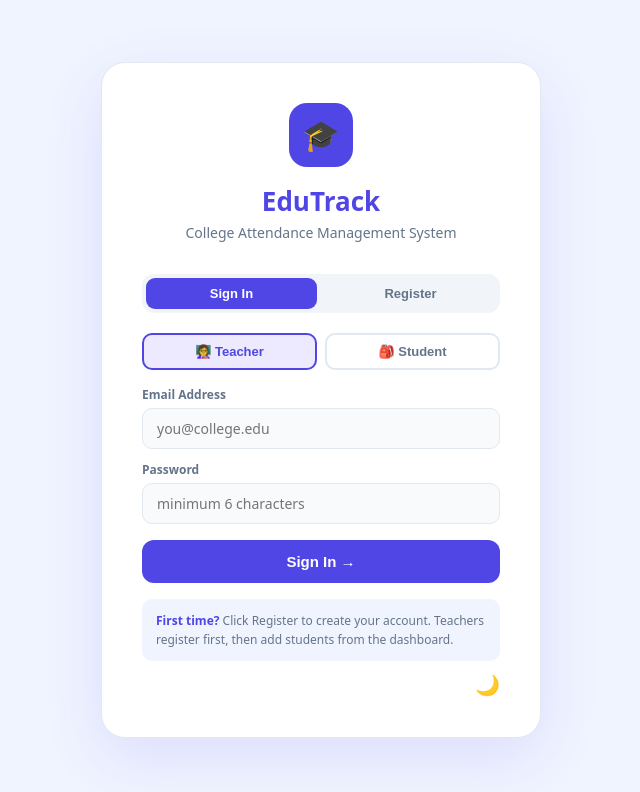
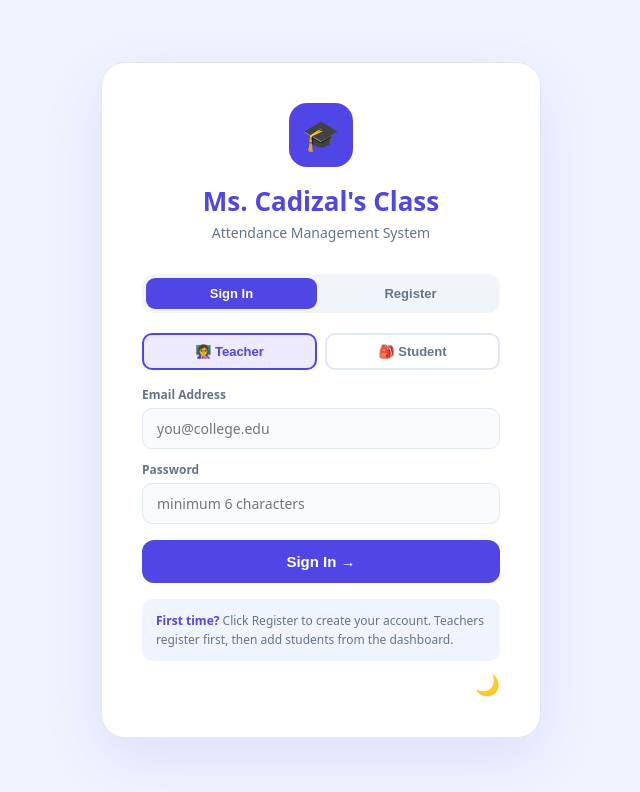
Before and after one commit to pamelacadizalwork-ops/edutrack, a React (Create React App) app: page / in a window 1280 px wide. Shown: the top 792 px of the page, without its empty margins (319-959 px from the left). Built offline with nearby package versions, Linux system fonts and the light colour scheme; no server answers.

Commit message:
Update LoginPage.js

```diff
--- a/src/pages/LoginPage.js
+++ b/src/pages/LoginPage.js
@@ -51,8 +51,8 @@ export default function LoginPage({ dark, setDark }) {
 
         <div style={{ textAlign: "center", marginBottom: "2rem" }}>
           <div style={{ width: 64, height: 64, background: accent, borderRadius: 18, display: "flex", alignItems: "center", justifyContent: "center", margin: "0 auto 1rem", fontSize: 30 }}>🎓</div>
-          <h1 style={{ margin: 0, fontSize: 26, fontWeight: 800, color: accent }}>EduTrack</h1>
-          <p style={{ margin: "4px 0 0", color: textMuted, fontSize: 14 }}>College Attendance Management System</p>
+          <h1 style={{ margin: 0, fontSize: 26, fontWeight: 800, color: accent }}>Ms. Cadizal's Class</h1>
+          <p style={{ margin: "4px 0 0", color: textMuted, fontSize: 14 }}>Attendance Management System</p>
         </div>
 
         <div style={{ display: "flex", gap: 8, marginBottom: 20, background: dark ? "#0f172a" : "#f1f5f9", borderRadius: 12, padding: 4 }}>
```
